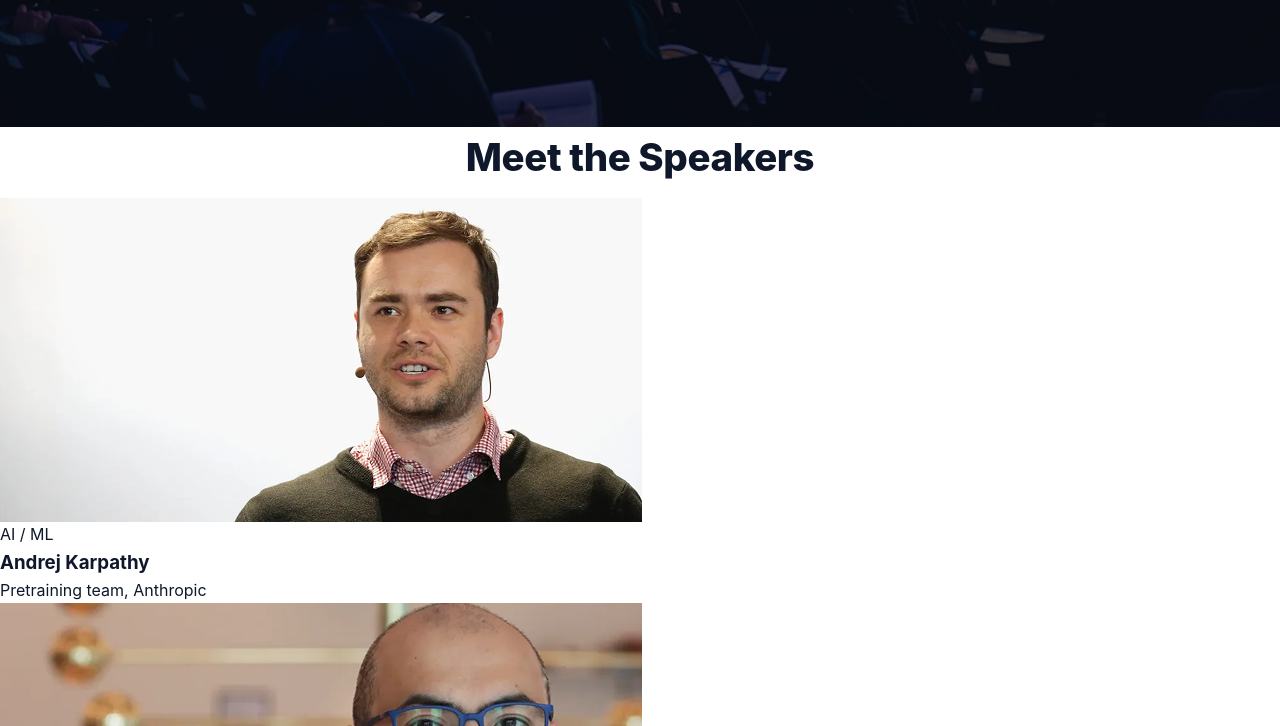
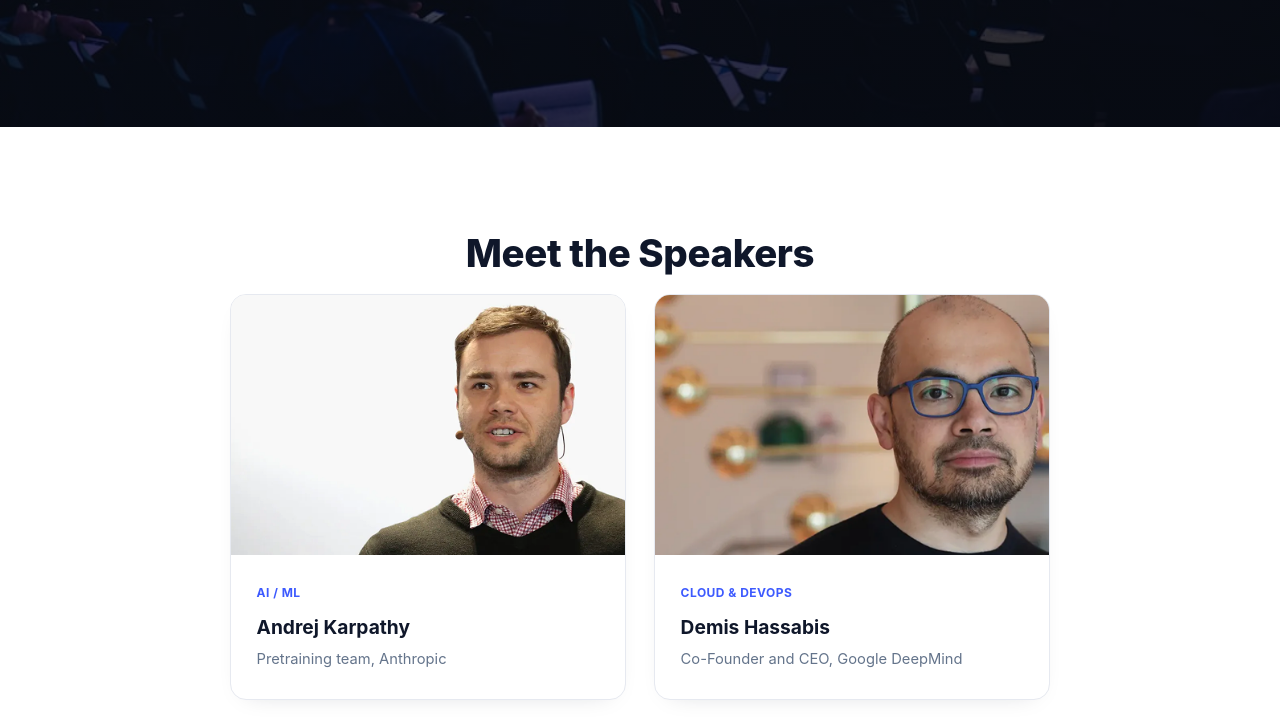
Before and after one commit to Minhaz-ify/A01, a plain HTML site: page index.html in a window 1280 px wide. Shown: the part 614-1340 px from the top of the page. Drawn offline with Linux system fonts and the light colour scheme.

Commit message:
challange

```diff
--- a/style.css
+++ b/style.css
@@ -180,3 +180,60 @@
   font-size: 1rem;
   padding: 0.9rem 2.1rem;
 }
+.speakers {
+  max-width: var(--max-width);
+  margin: 0 auto;
+  padding: 6rem 1.5rem;
+}
+
+.speaker-grid {
+  display: grid;
+  grid-template-columns: repeat(2, 1fr);
+  gap: 1.75rem;
+  max-width: 820px;
+  margin: 0 auto;
+}
+
+.speaker-card {
+  background: #FFFFFF;
+  border: 1px solid var(--border);
+  border-radius: 16px;
+  overflow: hidden;
+  box-shadow: 0 8px 24px -18px rgba(15, 23, 42, 0.25);
+  transition: transform 0.2s ease, box-shadow 0.2s ease;
+}
+
+.speaker-card:hover {
+  transform: translateY(-4px);
+  box-shadow: 0 16px 32px -18px rgba(15, 23, 42, 0.3);
+}
+
+.speaker-photo {
+  width: 100%;
+  height: 260px;
+  object-fit: cover;
+}
+
+.speaker-body {
+  padding: 1.5rem 1.6rem 1.75rem;
+}
+
+.tag {
+  display: inline-block;
+  font-size: 0.75rem;
+  font-weight: 700;
+  letter-spacing: 0.04em;
+  color: var(--accent);
+  margin-bottom: 0.6rem;
+}
+
+.speaker-name {
+  font-size: 1.2rem;
+  font-weight: 700;
+  margin-bottom: 0.3rem;
+}
+
+.speaker-title {
+  color: var(--text-muted);
+  font-size: 0.92rem;
+}
```
